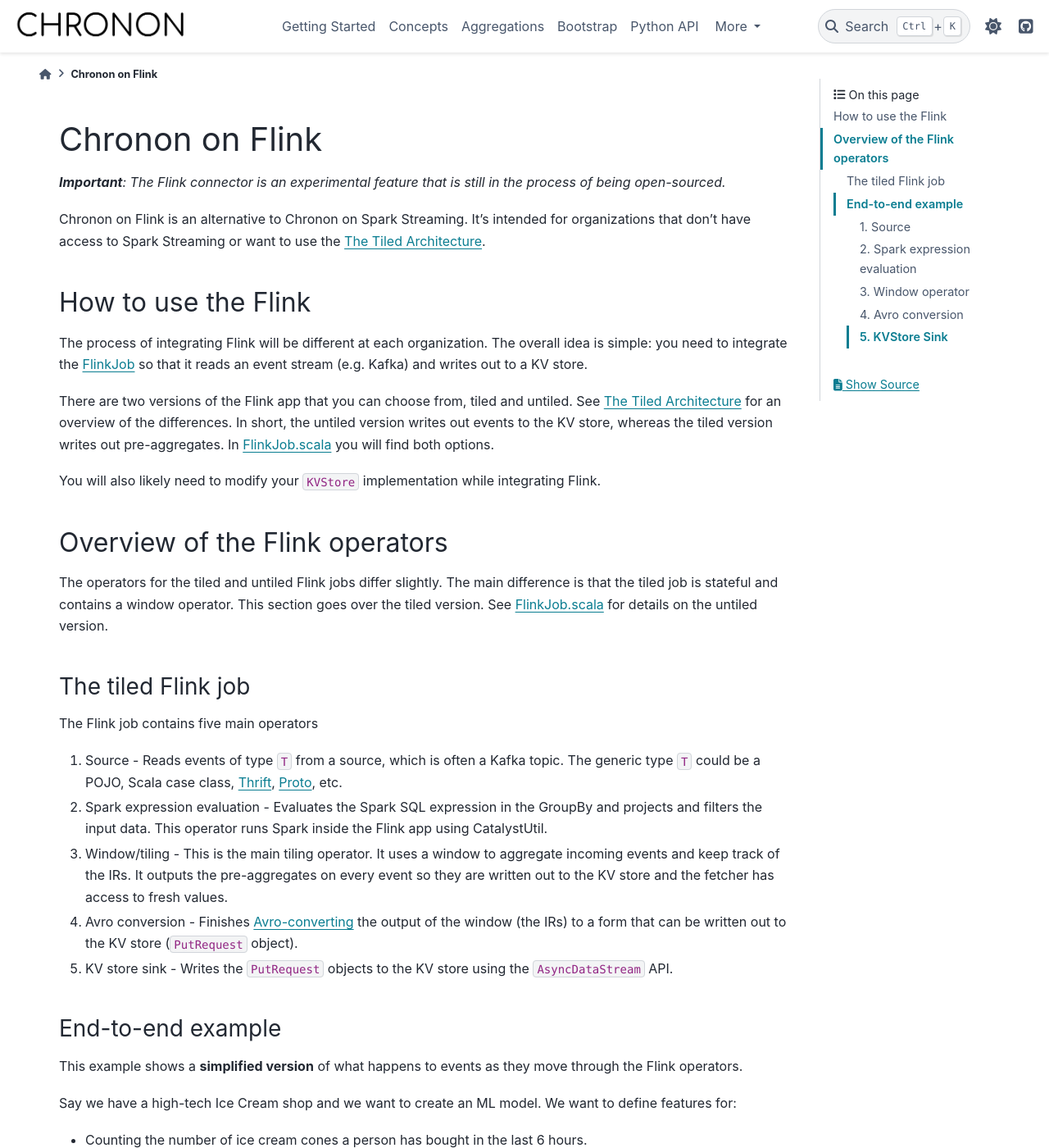
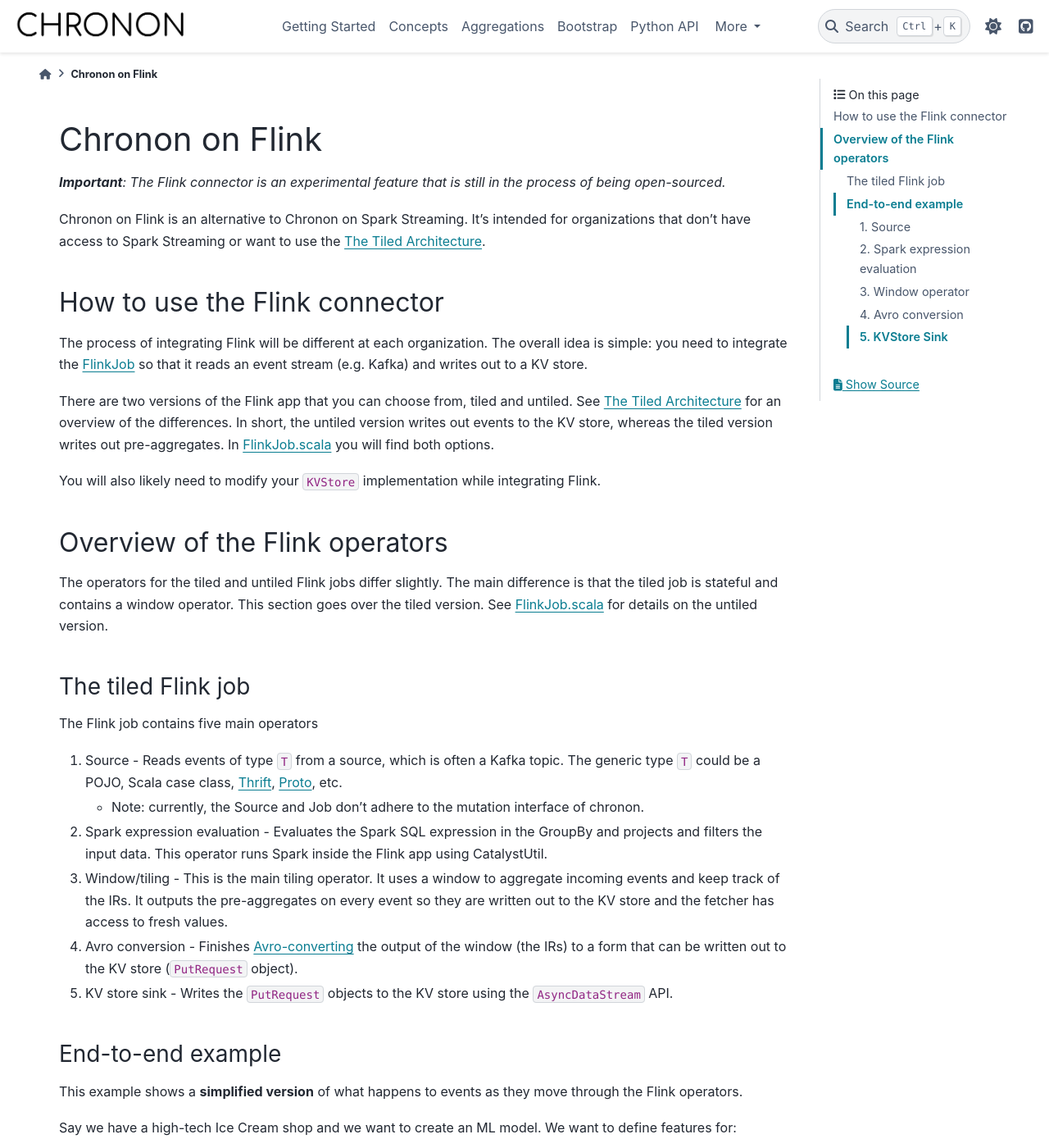
Before and after one commit to airbnb/chronon, a Sphinx documentation site: the page built from docs/source/Flink.md, in a window 1280 px wide and 1400 px high. Shown: the whole window at 82% size. Built offline with Sphinx 7.4.7 and the PyData theme 0.15.4, drawn with Linux system fonts in a browser that asks for light colours.

Commit message:
Minor changes addressing PR comments

```diff
--- a/docs/source/Flink.md
+++ b/docs/source/Flink.md
@@ -5,7 +5,7 @@
 
 Chronon on Flink is an alternative to Chronon on Spark Streaming. It's intended for organizations that don't have access to Spark Streaming or want to use the [The Tiled Architecture](./Tiled_Architecture.md).
 
-## How to use the Flink
+## How to use the Flink connector
 
 The process of integrating Flink will be different at each organization. The overall idea is simple: you need to integrate the [FlinkJob](https://github.com/airbnb/chronon/blob/master/flink/src/main/scala/ai/chronon/flink/FlinkJob.scala) so that it reads an event stream (e.g. Kafka) and writes out to a KV store.
 
@@ -21,6 +21,7 @@
 
 The Flink job contains five main operators
 1. Source - Reads events of type `T` from a source, which is often a Kafka topic. The generic type `T` could be a POJO, Scala case class, [Thrift](https://thrift.apache.org/), [Proto](https://protobuf.dev/), etc.
+   - Note: currently, the Source and Job don't adhere to the mutation interface of chronon.
 2. Spark expression evaluation - Evaluates the Spark SQL expression in the GroupBy and projects and filters the input data. This operator runs Spark inside the Flink app using CatalystUtil.
 3. Window/tiling - This is the main tiling operator. It uses a window to aggregate incoming events and keep track of the IRs. It outputs the pre-aggregates on every event so they are written out to the KV store and the fetcher has access to fresh values.
 4. Avro conversion - Finishes [Avro-converting](https://avro.apache.org/) the output of the window (the IRs) to a form that can be written out to the KV store (`PutRequest` object).
```
Also changed, not shown: docs/source/Tiled_Architecture.md (+2 -1 lines).
